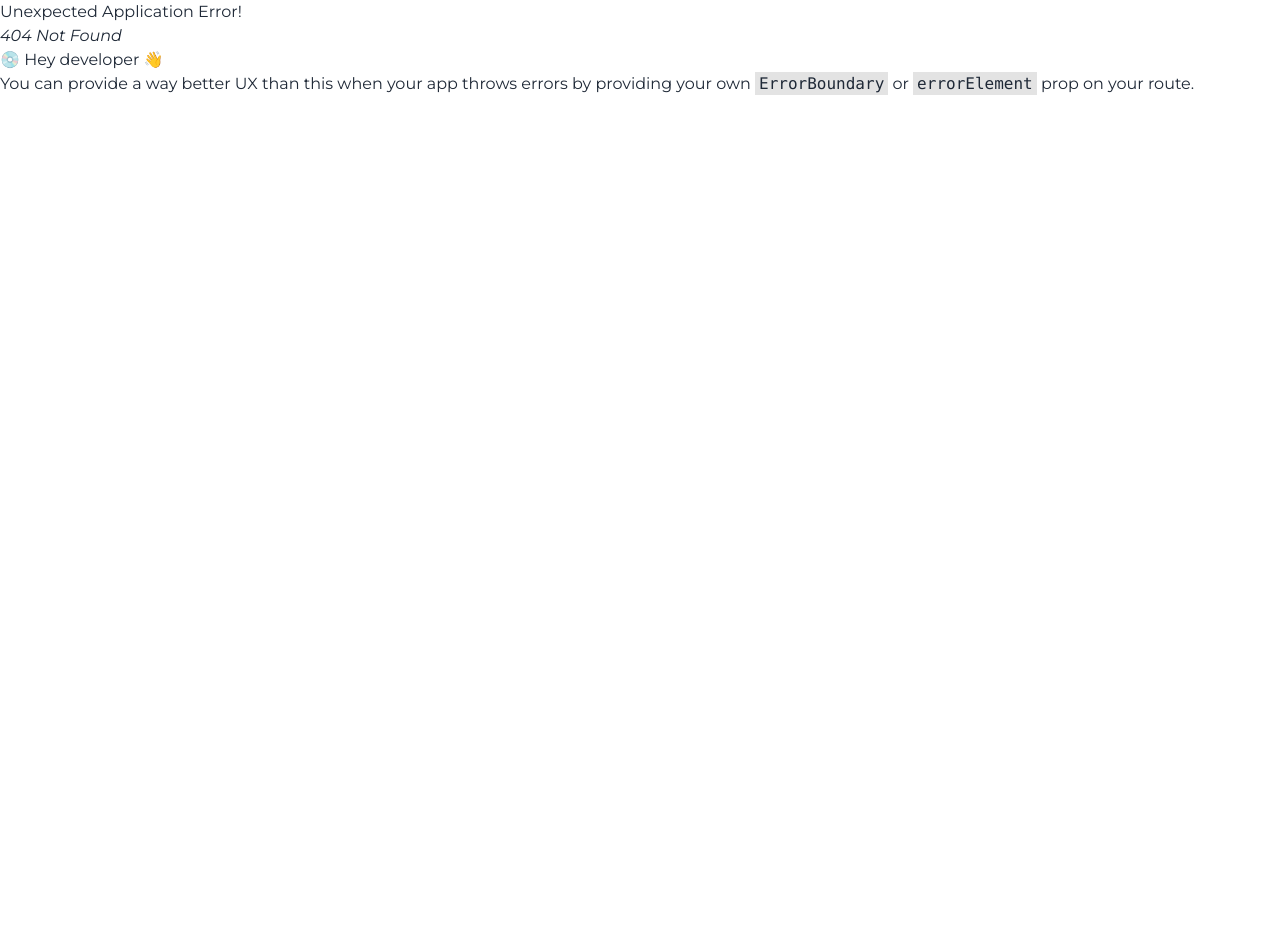
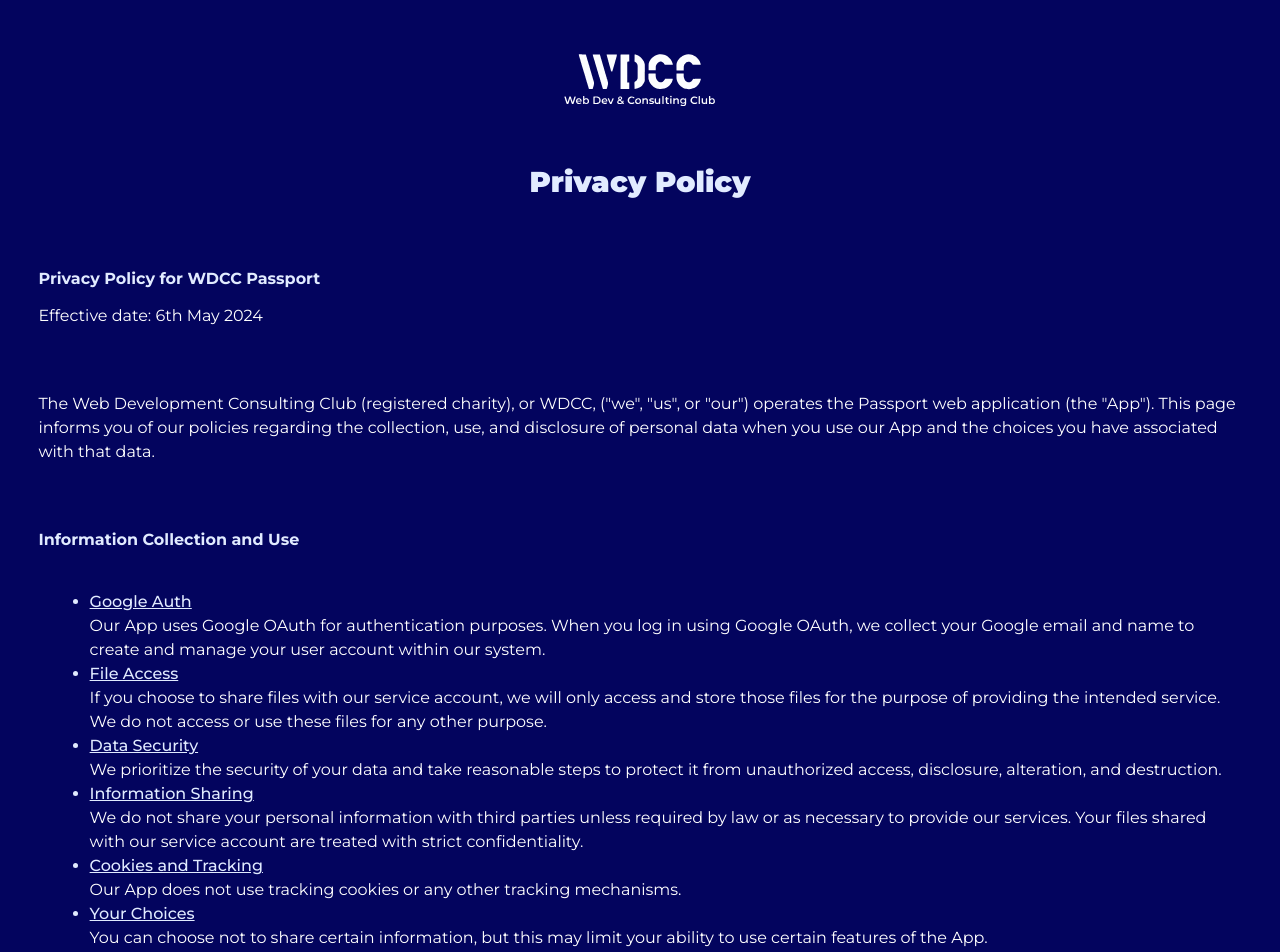
Before and after one commit to UoaWDCC/passport, a React (Vite) app in the folder web/: page /privacy-policy in a window 1280 px wide. Before the commit this address had no page. Shown: the top 952 px of the page. Before the commit the page ends 800 px from the top, so only its background shows below. Built offline with nearby package versions, Linux system fonts and the light colour scheme.

Commit message:
added privacy policy

```diff
--- a/web/src/App.tsx
+++ b/web/src/App.tsx
@@ -9,6 +9,7 @@ import SignInErrorPage from "./pages/SignInErrorPage";
 import AdminLogin from "./pages/Admin-Login";
 import Dashboard from "@pages/Dashboard";
 import Form from "@pages/Form";
+import PrivacyPolicy from "@pages/privacy-policy";
 // import GoogleSigninBtn from "@components/GoogleSigninBtn";
 
 const router = createBrowserRouter([
@@ -39,6 +40,10 @@ const router = createBrowserRouter([
 {
   path: "/form",
   element: <Form />,
+},
+{
+  path: "/privacy-policy",
+  element: <PrivacyPolicy />,
 }
 ]);
 
--- a/web/src/pages/SignInPage.tsx
+++ b/web/src/pages/SignInPage.tsx
@@ -24,6 +24,9 @@ const SignInPage: React.FC = () => {
         <p className={styles.text}>Or</p>
         <a className={styles.link} href="https://forms.gle/YX8RAdXGF4rTN3e27">Register Here</a>
       </div>
+      <div className={styles.footer}>
+        <a className={styles.privacyPolicy} href="/privacy-policy">View our Privacy Policy here</a>
+      </div>
     </div>
   );
 };
--- /dev/null
+++ b/web/src/pages/privacy-policy.tsx
@@ -0,0 +1,62 @@
+import React from 'react';
+import styles from "../styles/page styles/privacy-policy.module.css";
+import WDCC_Logo from '../assets/WDCC_Logo.svg';
+
+const PrivacyPolicy: React.FC = () => {
+    return (
+        <div className={styles.container}>
+            <img src={WDCC_Logo} className='h-40' alt="WDCC Logo" />
+            <h1 className={styles.h1}>Privacy Policy</h1>
+            <h2 className={styles.subtitle}>Privacy Policy for WDCC Passport</h2>
+            <p className={styles.effectiveDate}>Effective date: 6th May 2024</p>
+            <p className={styles.text}>The Web Development Consulting
+            Club (registered charity), or WDCC, ("we", "us", or "our")
+            operates the Passport web application (the "App").
+            This page informs you of our policies regarding the collection, use,
+            and disclosure of personal data when you use our App and the choices
+            you have associated with that data.</p>
+            <h2 className={styles.infoCollect}>Information Collection and Use</h2>
+            <ul>
+                <li className={styles.li}>Google Auth</li>
+                <p className={styles.litext}>Our App uses Google OAuth for
+                authentication purposes. When you log in using Google OAuth,
+                we collect your Google email and name to create and manage
+                your user account within our system.</p>
+                <li className={styles.li}>File Access</li>
+                <p className={styles.litext}>If you choose to share files
+                with our service account, we will only access and store those
+                files for the purpose of providing the intended service.
+                We do not access or use these files for any other purpose.</p>
+                <li className={styles.li}>Data Security</li>
+                <p className={styles.litext}>We prioritize the security of
+                your data and take reasonable steps to protect it
+                from unauthorized access, disclosure, alteration, and destruction.</p>
+                <li className={styles.li}>Information Sharing</li>
+                <p className={styles.litext}>We do not share your personal
+                information with third parties unless required by law or as
+                necessary to provide our services. Your files shared with
+                our service account are treated with strict confidentiality.</p>
+                <li className={styles.li}>Cookies and Tracking</li>
+                <p className={styles.litext}>Our App does not use tracking
+                cookies or any other tracking mechanisms.</p>
+                <li className={styles.li}>Your Choices</li>
+                <p className={styles.litext}>You can choose not
+                to share certain information, but this may
+                limit your ability to use certain features of the App.</p>
+                <li className={styles.li}>Changes to This Privacy Policy</li>
+                <p className={styles.litext}>We may update our Privacy Policy
+                from time to time. We will notify you of any changes by posting
+                the new Privacy Policy on this page.</p>
+                <li className={styles.li}>Contact Us</li>
+                <p className={styles.litext}>If you have any questions
+                about this Privacy Policy, please contact us at
+                <i> passport@projects.wdcc.co.nz</i>. By using the App, you agree to the
+                collection and use of information in accordance with this policy.</p>
+
+            </ul>
+
+        </div>
+    );
+};
+
+export default PrivacyPolicy;
--- a/web/src/styles/page styles/SignInPage.module.css
+++ b/web/src/styles/page styles/SignInPage.module.css
@@ -60,3 +60,16 @@
   .link {
     text-decoration: underline;
   }
+
+  .privacyPolicy {
+    text-decoration: underline;
+    font-size: 80%;
+  }
+
+  .footer {
+    display: flex;
+    justify-content: center;
+    align-items: center;
+    background-color: #e1ebff;
+    margin-top: -15%;
+  }
--- /dev/null
+++ b/web/src/styles/page styles/privacy-policy.module.css
@@ -0,0 +1,78 @@
+@import url('https://fonts.googleapis.com/css2?family=Open+Sans:ital,wght@0,300;0,400;1,300;1,400&display=swap');
+
+
+  .container {
+    display: flex;
+    flex-direction: column;
+    height: 100%;
+    background-color: #03045e;
+
+  }
+
+  .h1{
+    color: #e1ebff;
+    text-align: center;
+    font-family: "Montserrat";
+    font-size: 180%;
+    font-weight: 900;
+  }
+
+  .subtitle{
+    color: #e1ebff;
+    margin-top: 5%;
+    font-family: "Montserrat";
+    font-weight: 700;
+    text-align: left;
+    margin-left: 3%;
+  }
+
+  .infoCollect{
+    color: #e1ebff;
+    margin-top: 5%;
+    font-family: "Montserrat";
+    font-weight: 700;
+    text-align: left;
+    margin-left: 3%;
+    margin-bottom: 3%;
+  }
+
+  .text{
+    font-size: medium;
+    color: #ffff;
+    margin-top: 5%;
+    font-family: "Montserrat";
+    text-align: left;
+    margin-left: 3%;
+    padding-right: 2%;
+  }
+
+  .effectiveDate {
+    font-size: medium;
+    color: #ffff;
+    margin-top: 1%;
+    font-family: "Montserrat";
+    text-align: left;
+    margin-left: 3%;
+    margin-right: 3%;
+  }
+
+  .li {
+    font-size: medium;
+    color: #e1ebff;
+    font-family: "Montserrat";
+    text-align: left;
+    margin-left: 7%;
+    margin-right: 3%;
+    font-weight: 500;
+    list-style-type:disc;
+    text-decoration: underline;
+  }
+
+  .litext {
+    font-size: medium;
+    color: #ffff;
+    font-family: "Montserrat";
+    text-align: left;
+    margin-left: 7%;
+    margin-right: 3%;
+  }
```
